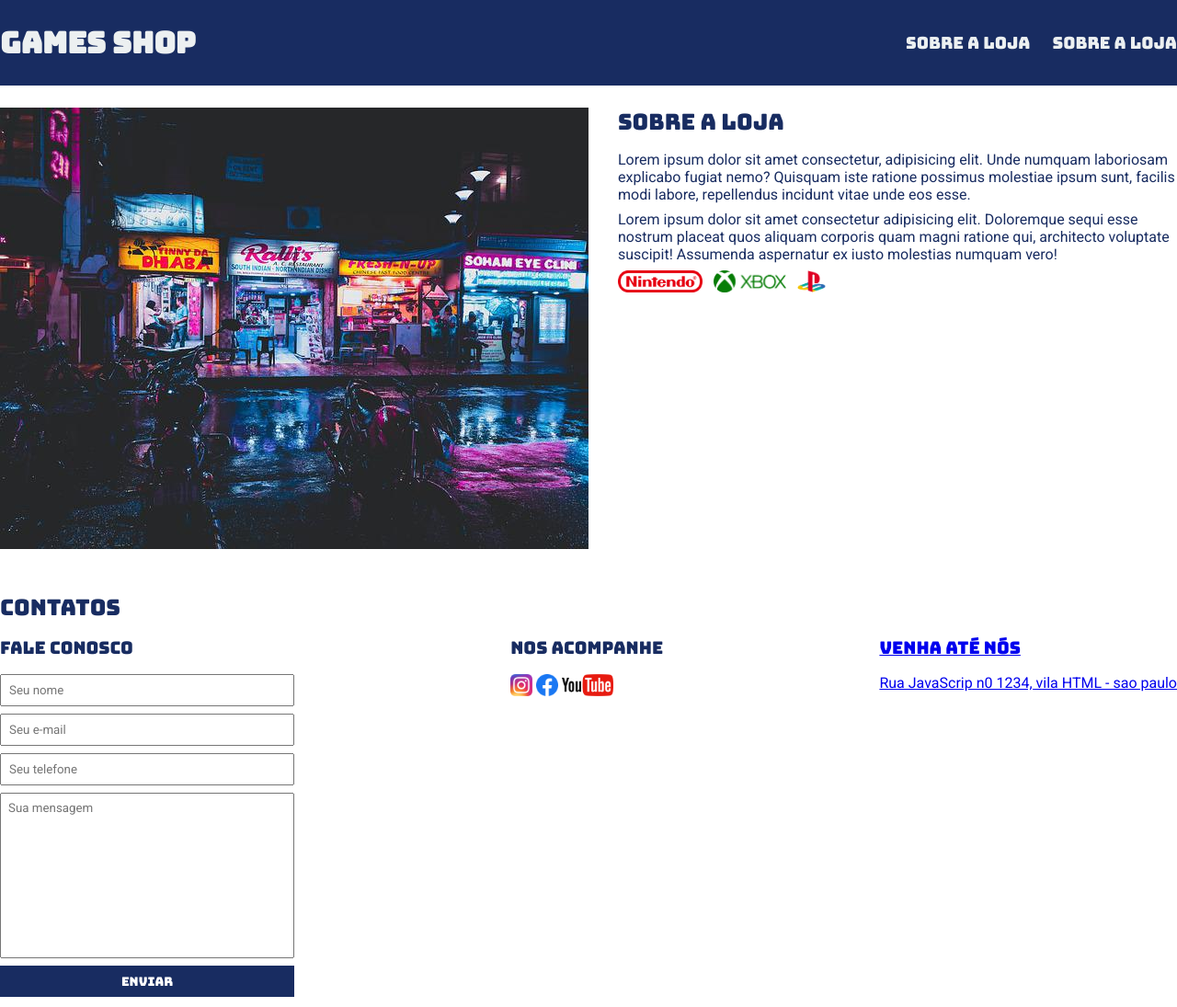
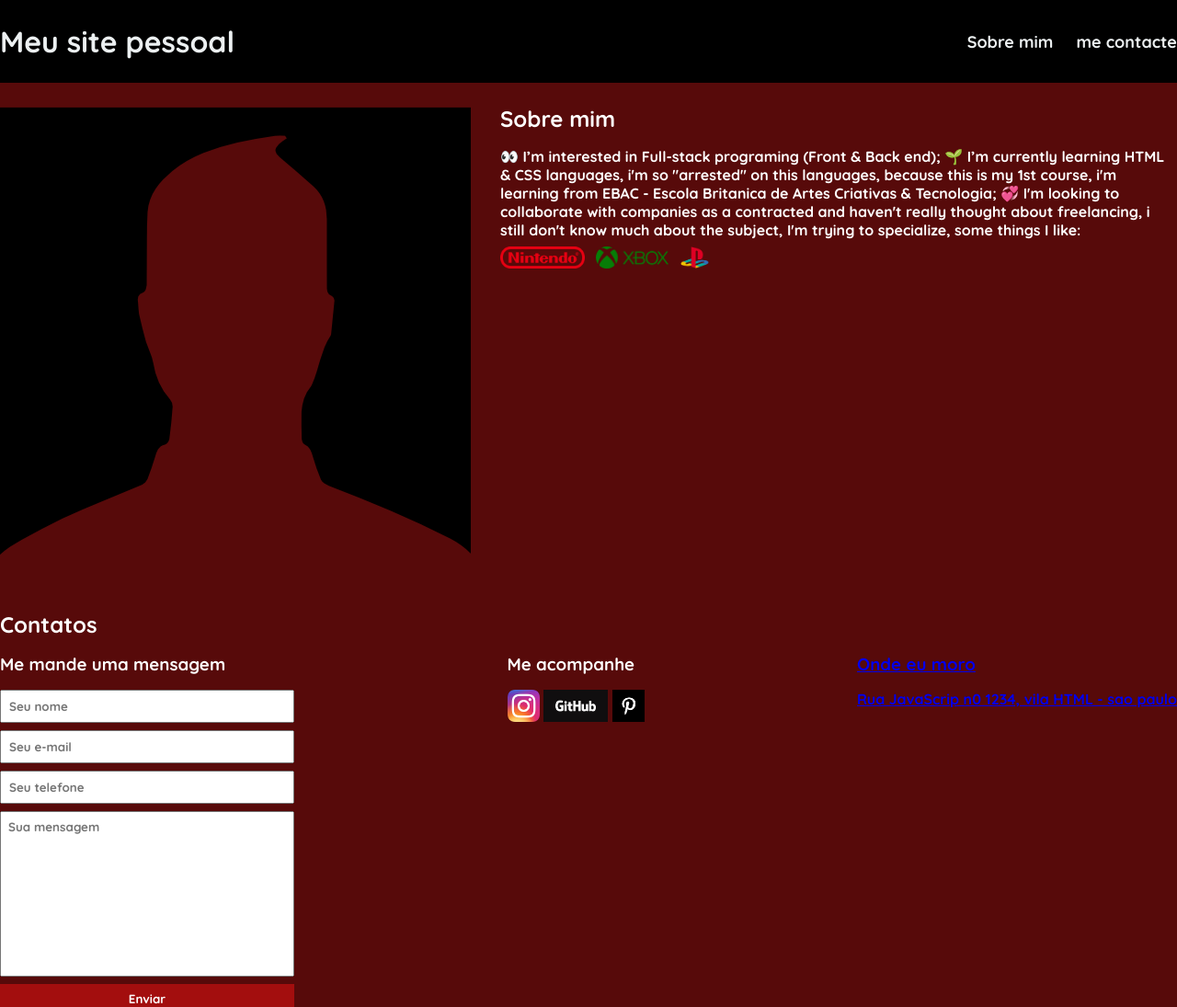
Before and after one commit to marianimateus/site_gamesshop, a plain HTML site: page index.html in a window 1280 px wide. Shown: the top 1095 px of the page at 92% size. Drawn offline with Linux system fonts and the light colour scheme.

Commit message:
adição de novos arquivos

```diff
--- a/index.html
+++ b/index.html
@@ -4,25 +4,25 @@
 <head>
     <meta charset="UTF-8">
     <meta name="viewport" content="width=device-width, initial-scale=1.0">
-    <title>Game shop - a sua loja de games</title>
+    <title>Meu site pessoal</title>
     <link rel="stylesheet" href="./main.css">
 
     <link rel="preconnect" href="https://fonts.googleapis.com">
     <link rel="preconnect" href="https://fonts.gstatic.com" crossorigin>
-    <link href="https://fonts.googleapis.com/css2?family=Bungee&family=Roboto&display=swap" rel="stylesheet">
+    <link href="https://fonts.googleapis.com/css2?family=Quicksand:wght@700&display=swap" rel="stylesheet">
 </head>
 
 <body>
     <header>
         <div class="container">
-            <h1>Games Shop</h1>
+            <h1>Meu site pessoal</h1>
             <nav>
                 <ul>
                     <li>
-                        <a href="#about">Sobre a loja</a>
+                        <a href="#about">Sobre mim</a>
                     </li>
                     <li>
-                        <a href="#contact">Sobre a loja</a>
+                        <a href="#contact">me contacte</a>
                     </li>
                 </ul>
             </nav>
@@ -30,18 +30,15 @@
     </header>
     <section id="about">
         <div class="container">
-            <img class="store-front" src="./images_M05/images/loja.jpg" alt="fachada da loja games shop" />
+            <img class="store-front" src="./images_M05/images/default.png" alt="minha foto de perfil" />
             <div>
-                <h2>Sobre a loja</h2>
+                <h2>Sobre mim</h2>
                 <p>
-                    Lorem ipsum dolor sit amet consectetur, adipisicing elit. Unde numquam laboriosam explicabo fugiat
-                    nemo? Quisquam iste ratione possimus molestiae ipsum sunt, facilis modi labore, repellendus incidunt
-                    vitae unde eos esse.
-                </p>
-                <p>
-                    Lorem ipsum dolor sit amet consectetur adipisicing elit. Doloremque sequi esse nostrum placeat quos
-                    aliquam corporis quam magni ratione qui, architecto voluptate suscipit! Assumenda aspernatur ex
-                    iusto molestias numquam vero!
+                    👀 I’m interested in Full-stack programing (Front & Back end); 🌱 I’m currently learning HTML & CSS
+                    languages, i'm so "arrested" on this languages, because this is my 1st course, i'm learning from
+                    EBAC - Escola Britanica de Artes Criativas & Tecnologia; 💞️ I'm looking to collaborate with
+                    companies as a contracted and haven't really thought about freelancing, i still don't know much
+                    about the subject, I'm trying to specialize, some things I like:
                 </p>
                 <ul class="brands-list">
                     <li>
@@ -62,7 +59,7 @@
             <h2>Contatos</h2>
             <div class="contact-methods">
                 <div>
-                    <h3>Fale conosco</h3>
+                    <h3>Me mande uma mensagem</h3>
                     <form>
                         <input type="text" placeholder="Seu nome" required>
                         <input type="email" placeholder="Seu e-mail" required>
@@ -72,38 +69,38 @@
                     </form>
                 </div>
                 <div>
-                    <h3>Nos acompanhe</h3>
+                    <h3>Me acompanhe</h3>
                     <ul class="social-links">
                         <li>
-                            <a href="#" title="Siga-nos no Facebook">
-                                <img src="./images_M05/images/instagram.png" alt="Logo do instagram"
-                            </a>
+                            <a href="https://www.instagram.com/marianimateus_" title="Me siga no instagram">
+                                <img src="./images_M05/images/instagram.png" alt="Logo do instagram" </a>
                         </li>
                         <li>
-                            <a href="#" title="Siga-nos no Facebook">
-                                <img src="./images_M05/images/facebook.png" alt="Logo do Facebook"
-                            </a>
+                            <a href="#" title="Me siga no GitHub">
+                                <img src="./images_M05/images/github-logo.png" alt="Logo do GitHub" </a>
                         </li>
                         <li>
-                            <a href="#" title="Visite nosso canal no Youtube">
-                                <img src="./images_M05/images/youtube.png" alt="Logo do Youtube"
-                            </a>
+                            <a href="https://br.pinterest.com/mateuszanattamariani/" title="Visite meu perfil no pinterest">
+                                <img src="./images_M05/images/pinterest.png" alt="Logo do Pinterest" </a>
                         </li>
                     </ul>
                 </div>
                 <div>
-                    <h3>Venha até nós</h3>
-                    <p>Rua JavaScrip n0 1234, vila HTML - sao paulo</p>
+                    <h3>Onde eu moro</h3>
+                    <p>
+                        Rua JavaScrip n0 1234, vila HTML - sao paulo
+                    </p>
                 </div>
             </div>
         </div>
     </section>
     <footer>
         <div class="container">
-            <p>
+            <p >
                 &copy; Games Shop - Todos os direitos reservados - 2023
             </p>
         </div>
     </footer>
 </body>
+
 </html>
--- a/main.css
+++ b/main.css
@@ -8,17 +8,17 @@ header,
 section h2,
 section h3,
 form button {
-    font-family: 'bungee', cursive;
+    font-family: 'Quicksand', sans-serif;
     font-weight: normal;
 }
 
 body, input, textarea {
-    font-family: 'Roboto', sans-serif;
+    font-family: 'Quicksand', sans-serif;
 }
 
 header {
     padding: 25px 0;
-    background-color: #182c61;
+    background-color: #000000;
     color: #ecf0f1;
     font-weight: normla;
 }
@@ -38,6 +38,10 @@ header nav li a:hover {
     text-decoration: underline;
     color: #ffffff;
 
+}
+
+body {
+    background-color: rgb(87, 10, 10);
 }
 
 .container {
@@ -75,7 +79,7 @@ section h2 {
 }
 
 section {
-    color: #182c61;
+    color: #ffffff;
 }
 
 section p {
@@ -84,10 +88,11 @@ section p {
 
 .store-front {
     margin-right: 32px;
+    margin-top: -10px;
 }
 
 .social-links img {
-    height: 24px;
+    height: 35px;
 }
 
 .social-links li {
@@ -126,22 +131,22 @@ section h3 {
 }
 
 form button {
-    background-color: #182c61;
+    background-color: #a30e0e;
     color: #ffff;
     border: none;
     cursor: pointer;
 }
 
 form button:hover {
-    background-color: #324e9c;
+    background-color: #9c3232c5;
 }
 
 input:focus, textarea:focus {
-    outline-color: #311861;
+    outline-color: #ffffff;
 }
 
 footer {
-    background-color: #182c61;
+    background-color: #000000;
     color: #fff;
     padding: 16px 0;
 }
```
Also changed, not shown: images_M05/images/Perfil.jpg (added), images_M05/images/default.png (added), images_M05/images/github-logo.png (added), images_M05/images/pinterest.png (added).
